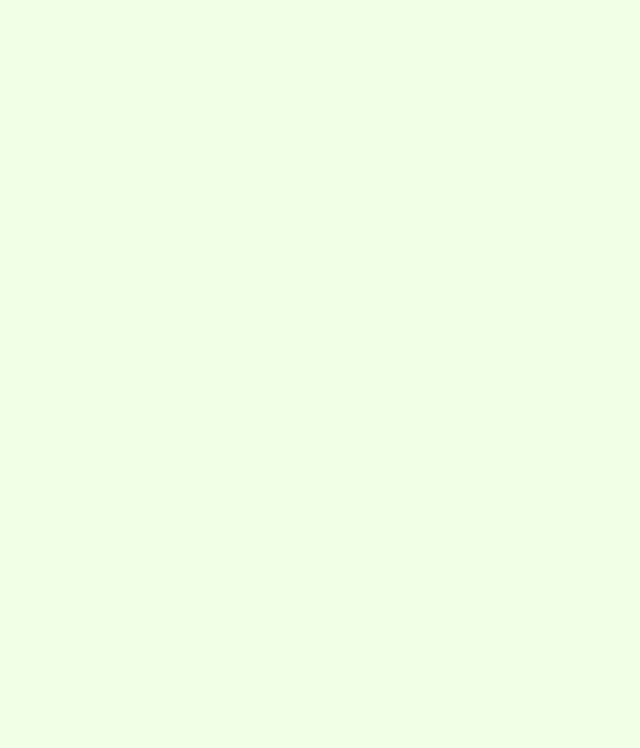
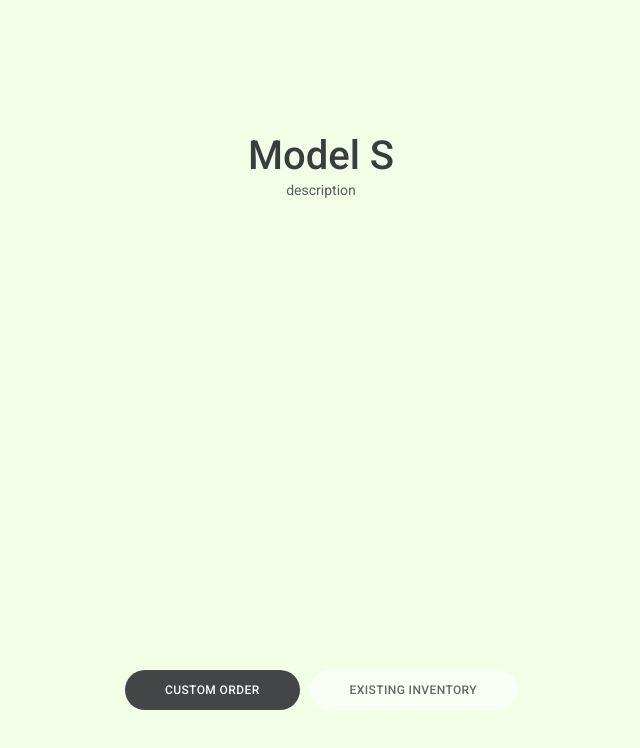
Before and after one commit to Vitor-Silva-developer/tesla-clone, a React (Create React App) app: page / in a window 1280 px wide. Shown: the top 748 px of the page, without its empty margins (319-959 px from the left). Built offline with nearby package versions, Linux system fonts and the light colour scheme.

Commit message:
styled overlay

```diff
--- a/src/components/DefaultOverlayContent/styles.ts
+++ b/src/components/DefaultOverlayContent/styles.ts
@@ -1,12 +1,71 @@
-import styled from 'styled-components';
+import styled from "styled-components";
 
 export const Container = styled.div`
-
+  display: flex;
+  flex-direction: column;
+  justify-content: space-between;
+  flex: 1;
 `;
 
 export const Heading = styled.div`
+  margin-top: 16.5vh;
+  text-align: center;
+  > h1 {
+    font-weight: 500;
+    font-size: 40px;
+    line-height: 48px;
+    color: #393c41;
+  }
 
-`
+  > h2 {
+    font-weight: normal;
+    font-size: 14px;
+    line-height: 20px;
+    color: #5c5e62;
+  }
+`;
 export const Buttons = styled.div`
+  display: flex;
+  flex-direction: column;
+  justify-content: center;
+  align-items: center;
 
-`
+  margin-bottom: 130px;
+
+  > button {
+    background: #1a1720;
+    color: #fff;
+    opacity: 0.8;
+
+    font-size: 12px;
+    font-weight: 500;
+
+    letter-spacing: 0.4px;
+    text-transform: uppercase;
+
+    padding: 13px 40px;
+    border-radius: 20px;
+    border: none;
+    outline: 0;
+
+    cursor: pointer;
+
+    &.white {
+      background: #fff;
+      color: #1a1720;
+      opacity: 0.65;
+    }
+    & + button {
+      margin: 10px 0 0;
+    }
+  }
+
+  @media (min-width: 600px){
+      flex-direction: row;
+      margin-bottom: 90px;
+
+      > button + button {
+        margin: 0 0 0 10px;
+      }
+  }
+`;
--- /dev/null
+++ b/src/components/Model/ModelOverlay/index.tsx
@@ -0,0 +1,9 @@
+import React from "react";
+
+import { Container } from "./styles";
+
+const ModelOverlay: React.FC = ({ children }) => {
+  return <Container>{children}</Container>;
+};
+
+export default ModelOverlay;
--- /dev/null
+++ b/src/components/Model/ModelOverlay/styles.ts
@@ -0,0 +1,12 @@
+import styled from 'styled-components';
+
+export const Container = styled.div`
+    position: sticky;
+    top: 0;
+    height: 100vh;
+    margin-top: -100vh;
+
+    display: flex;
+    flex-direction: column;
+    align-items: center;
+`;
--- a/src/components/Model/ModelsWrapper/index.tsx
+++ b/src/components/Model/ModelsWrapper/index.tsx
@@ -1,7 +1,8 @@
 import React, { useCallback, useRef, useState } from "react";
 import ModelsContext, { CarModel } from "../ModelsContext";
+import ModelOverlay from '../ModelOverlay';
 
-import { Container, OverlaysRoot, ModelOverlay } from "./styles";
+import { Container, OverlaysRoot } from "./styles";
 
 const ModelsWrapper: React.FC = ({ children }) => {
   const wrapperRef = useRef<HTMLDivElement>(null);
--- a/src/components/Model/ModelsWrapper/styles.ts
+++ b/src/components/Model/ModelsWrapper/styles.ts
@@ -7,6 +7,10 @@
     overflow-y: scroll;
 `;
 
-export const OverlaysRoot = styled.div``;
-
-export const ModelOverlay = styled.div``;
+export const OverlaysRoot = styled.div`
+    position: sticky;
+    top: 0;
+    left: 0;
+    right: 0;
+    bottom: 0;
+`;
--- a/src/components/Page/index.tsx
+++ b/src/components/Page/index.tsx
@@ -11,12 +11,12 @@
         <div>
           {[
             'Model S',
-            'Model Y',
+            /* 'Model Y',
             'Model 3',
             'Model X',
             'Solar Panels',
             'Solar Roof',
-            'Acessories',
+            'Acessories', */
           ].map(modelName => (
             <ModelSection
               key={modelName}
```
